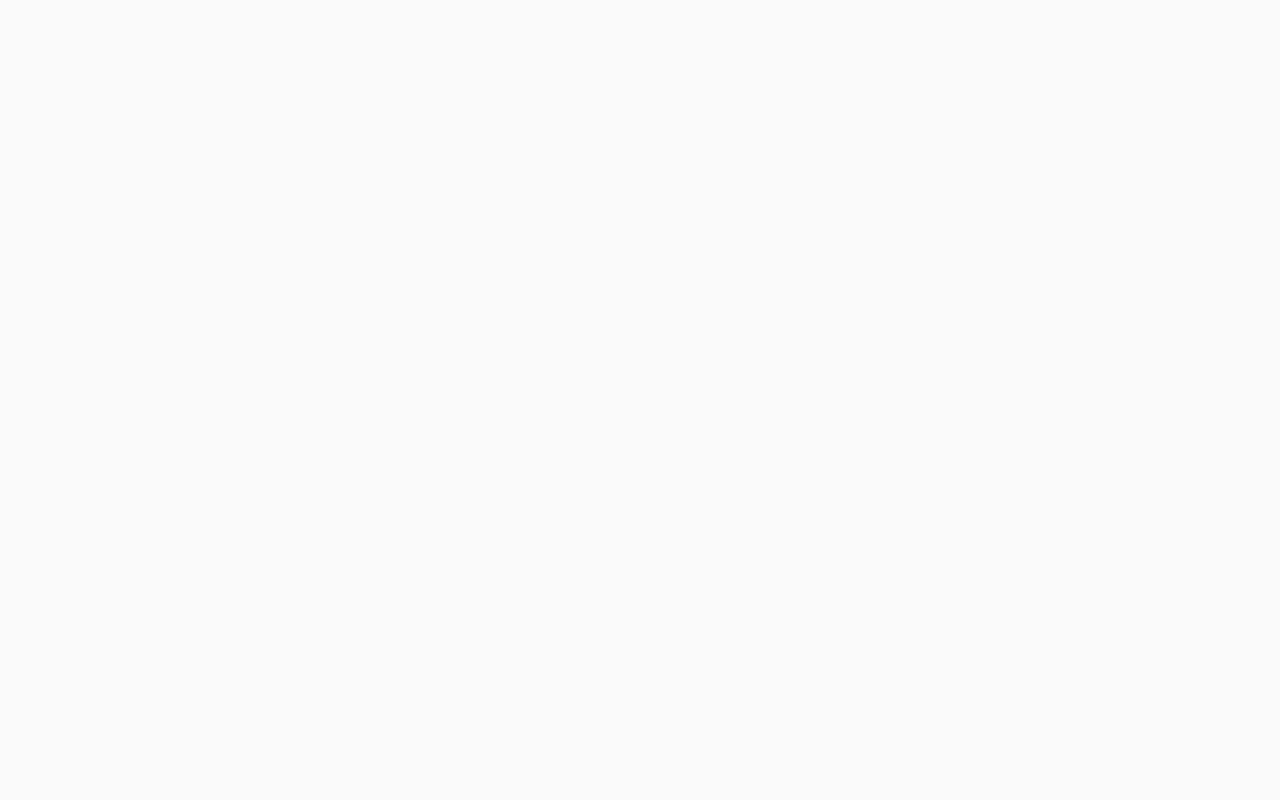
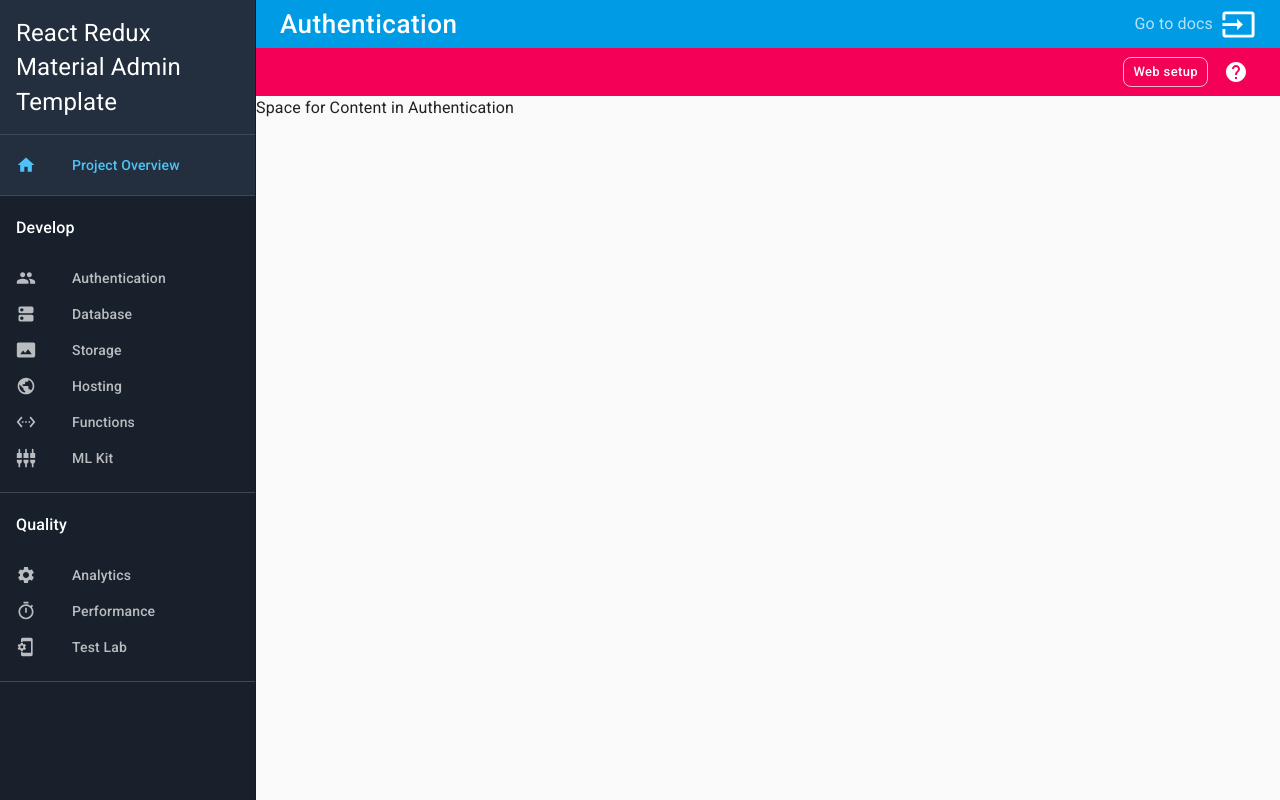
Before and after one commit to WorkingDevel/react-redux-material-admin-template, a React (Create React App) app: page /auth in a window 1280 px wide. Built offline with nearby package versions, Linux system fonts and the light colour scheme.

Commit message:
HomePage linked to "Project Overview"; page dummies for other nav entries

```diff
--- a/src/App.tsx
+++ b/src/App.tsx
@@ -1,6 +1,6 @@
 import React from 'react';
 import './App.css';
-import {CssBaseline} from '@material-ui/core';
+import {CssBaseline, Typography} from '@material-ui/core';
 import {ThemeProvider} from '@material-ui/styles';
 import theme from "./theme";
 import {Route, Switch} from "react-router";
@@ -22,6 +22,69 @@ const App: React.FC = () => {
           <Switch>
             <Route exact path="/login" component={LogInPage}/>
             <Route exact path="/logout" component={LogOutPage}/>
+            <Route exact path="/auth">
+              <AdminHtml pageTitle="Authentication">
+                <Typography component="h1">
+                  Space for Content in Authentication
+                </Typography>
+              </AdminHtml>
+            </Route>
+            <Route exact path="/dev/db">
+              <AdminHtml pageTitle="Database">
+                <Typography component="h1">
+                  Space for Content in Database
+                </Typography>
+              </AdminHtml>
+            </Route>
+            <Route exact path="/dev/storage">
+              <AdminHtml pageTitle="Storage">
+                <Typography component="h1">
+                  Space for Content in Storage
+                </Typography>
+              </AdminHtml>
+            </Route>
+            <Route exact path="/dev/hosting">
+              <AdminHtml pageTitle="Hosting">
+                <Typography component="h1">
+                  Space for Content in Hosting
+                </Typography>
+              </AdminHtml>
+            </Route>
+            <Route exact path="/dev/functions">
+              <AdminHtml pageTitle="Functions">
+                <Typography component="h1">
+                  Space for Content in Functions
+                </Typography>
+              </AdminHtml>
+            </Route>
+            <Route exact path="/dev/mlkit">
+              <AdminHtml pageTitle="ML Kit">
+                <Typography component="h1">
+                  Space for Content in ML Kit
+                </Typography>
+              </AdminHtml>
+            </Route>
+            <Route exact path="/qm/analytics">
+              <AdminHtml pageTitle="Analytics">
+                <Typography component="h1">
+                  Space for Content in Analytics
+                </Typography>
+              </AdminHtml>
+            </Route>
+            <Route exact path="/qm/performance">
+              <AdminHtml pageTitle="Performance">
+                <Typography component="h1">
+                  Space for Content in Performance
+                </Typography>
+              </AdminHtml>
+            </Route>
+            <Route exact path="/qm/lab">
+              <AdminHtml pageTitle="Lab">
+                <Typography component="h1">
+                  Space for Content in Lab
+                </Typography>
+              </AdminHtml>
+            </Route>
             <Route exact path="/">
               <AdminHtml pageTitle="Home">
                 <HomePage/>
--- a/src/components/AdminHeader/index.tsx
+++ b/src/components/AdminHeader/index.tsx
@@ -100,7 +100,12 @@ class AdminHeader extends React.Component<AdminHeaderProps> {
                   </IconButton>
                 </Grid>
               </Hidden>
-              <Grid item xs/>
+              <Grid item xs>
+                <Typography color="inherit" variant="h5">
+                  {title}
+                </Typography>
+              </Grid>
+
               <Grid item>
                 <Typography className={classes.link}>
                   Go to docs
@@ -113,16 +118,13 @@ class AdminHeader extends React.Component<AdminHeaderProps> {
         <AppBar
           component="div"
           className={classes.secondaryBar}
-          color="primary"
+          color="secondary"
           position="static"
           elevation={0}
         >
           <Toolbar>
             <Grid container alignItems="center" spacing={1}>
               <Grid item xs>
-                <Typography color="inherit" variant="h5">
-                  {title}
-                </Typography>
               </Grid>
               <Grid item>
                 <Button className={classes.button} variant="outlined" color="inherit" size="small">
--- a/src/components/Navigator/NavMenuItem.tsx
+++ b/src/components/Navigator/NavMenuItem.tsx
@@ -9,20 +9,29 @@ import {Dispatch} from "redux";
 import {setActiveNavItem} from "../../store/adminHtml/actions";
 import {connect} from "react-redux";
 import {AppState} from "../../store";
+import {AdapterLink} from "../../utils";
 
 interface NavMenuItemOwnProps {
   title: string;
   id: string;
-  active?: boolean;
   icon: React.ReactElement;
+  href: string;
   onClick?: (event: React.MouseEvent<HTMLElement>) => void;
+}
+
+export interface NavMenuItemStateProps {
+  activePage: string;
 }
 
 interface NavMenuItemDispatchProps {
   onItemClick: (id: string) => void
 }
 
-type NavMenuItemProps = WithStyles<typeof navigatorStyles> & NavMenuItemOwnProps & NavMenuItemDispatchProps;
+type NavMenuItemProps =
+  WithStyles<typeof navigatorStyles>
+  & NavMenuItemOwnProps
+  & NavMenuItemStateProps
+  & NavMenuItemDispatchProps;
 
 class NavMenuItem extends React.Component<NavMenuItemProps> {
 
@@ -36,11 +45,10 @@ class NavMenuItem extends React.Component<NavMenuItemProps> {
       this.props.onClick!(event);
     }
     this.props.onItemClick(this.props.id);
-    event.preventDefault();
   }
 
   render() {
-    let {title, id, active, icon, classes} = this.props;
+    let {title, id, activePage, icon, href, classes} = this.props;
 
     return (
       <ListItem
@@ -49,10 +57,12 @@ class NavMenuItem extends React.Component<NavMenuItemProps> {
         className={clsx(
           classes.item,
           classes.itemActionable,
-          active && classes.itemActiveItem,
+          activePage === id && classes.itemActiveItem,
         )}
         key={id !== null ? id : title}
         onClick={this.onClick}
+        component={AdapterLink}
+        to={href}
       >
         <ListItemIcon>{icon}</ListItemIcon>
         <ListItemText
@@ -69,6 +79,10 @@ class NavMenuItem extends React.Component<NavMenuItemProps> {
   }
 }
 
+const mapStateToProps = (state: AppState): NavMenuItemStateProps => ({
+  activePage: state.adminHtml.activePage
+});
+
 const mapDispatchToProps = (dispatch: Dispatch, ownProps: NavMenuItemOwnProps): NavMenuItemDispatchProps => {
   return {
     onItemClick: (id: string) => {
@@ -78,8 +92,8 @@ const mapDispatchToProps = (dispatch: Dispatch, ownProps: NavMenuItemOwnProps):
 };
 
 export default withStyles(navigatorStyles)(
-  connect<null, NavMenuItemDispatchProps, NavMenuItemOwnProps, AppState>(
-    null,
+  connect<NavMenuItemStateProps, NavMenuItemDispatchProps, NavMenuItemOwnProps, AppState>(
+    mapStateToProps,
     mapDispatchToProps
   )(NavMenuItem)
 );
--- a/src/components/Navigator/index.tsx
+++ b/src/components/Navigator/index.tsx
@@ -7,6 +7,11 @@ import NavMenu from "./NavMenu";
 import {navigation} from "../../config/navigation";
 import NavMenuItem from "./NavMenuItem";
 import {DrawerProps} from "@material-ui/core/Drawer";
+import {Dispatch} from "redux";
+import {setActiveNavItem} from "../../store/adminHtml/actions";
+import {connect} from "react-redux";
+import {AppState} from "../../store";
+import {AdapterLink} from "../../utils";
 
 export interface NavigatorGroup {
   id: string,
@@ -18,8 +23,8 @@ export interface NavigatorEntry {
   id: string,
   title: string,
   icon: React.ReactElement,
+  href: string;
   onClick?: (event: React.MouseEvent<HTMLElement>) => void;
-  href?: string;
 }
 
 interface NavigatorOwnProps extends WithStyles<typeof navigatorStyles> {
@@ -30,15 +35,27 @@ interface NavigatorOwnProps extends WithStyles<typeof navigatorStyles> {
 }
 
 export interface NavigatorStateProps {
-  active: string;
+  activePage: string;
 }
 
-export type NavigatorProps = NavigatorStateProps & NavigatorOwnProps & DrawerProps;
+interface NavigatorDispatchProps {
+  onItemClick: (id: string) => void
+}
+
+export type NavigatorProps = NavigatorStateProps & NavigatorOwnProps & DrawerProps & NavigatorDispatchProps;
 
 class Navigator extends React.Component<NavigatorProps> {
+  constructor(props: any) {
+    super(props);
+    this.onClick = this.onClick.bind(this);
+  }
+
+  onClick(event: React.MouseEvent<HTMLElement>): void {
+    this.props.onItemClick("home");
+  }
 
   render() {
-    const {title, subTitle, variant, classes, active, ...other} = this.props;
+    const {title, subTitle, variant, classes, activePage, onItemClick, ...other} = this.props;
     return (
       <Drawer variant={variant} {...other}>
         <List disablePadding>
@@ -49,8 +66,12 @@ class Navigator extends React.Component<NavigatorProps> {
             {title}
           </ListItem>
           <ListItem
-            className={clsx(classes.item, classes.itemCategory)}
+            button
+            className={clsx(classes.item, classes.itemCategory, activePage === "home" && classes.itemActiveItem)}
             key="2"
+            onClick={this.onClick}
+            component={AdapterLink}
+            to="/"
           >
             <ListItemIcon>
               <HomeIcon/>
@@ -66,14 +87,14 @@ class Navigator extends React.Component<NavigatorProps> {
           {navigation.map(({id, title, entries}) => (
             <React.Fragment key={id}>
               <NavMenu title={title} id={id}>
-                {entries.map(({id: childId, icon, title, onClick}) => (
+                {entries.map(({id: childId, icon, title, onClick, href}) => (
                   <React.Fragment key={childId}>
                     <NavMenuItem
                       title={title}
                       id={childId}
-                      active={childId === active}
                       icon={icon}
                       onClick={onClick}
+                      href={href}
                     >
                     </NavMenuItem>
                   </React.Fragment>
@@ -87,5 +108,21 @@ class Navigator extends React.Component<NavigatorProps> {
   }
 }
 
+const mapDispatchToProps = (dispatch: Dispatch, ownProps: NavigatorOwnProps): NavigatorDispatchProps => {
+  return {
+    onItemClick: (id: string) => {
+      dispatch(setActiveNavItem(id))
+    }
+  }
+};
 
-export default withStyles(navigatorStyles)(Navigator)
+const mapStateToProps = (state: AppState): NavigatorStateProps => ({
+  activePage: state.adminHtml.activePage
+});
+
+export default withStyles(navigatorStyles)(
+  connect<NavigatorStateProps, NavigatorDispatchProps, NavigatorOwnProps, AppState>(
+    mapStateToProps,
+    mapDispatchToProps
+  )(Navigator)
+);
--- a/src/config/navigation.tsx
+++ b/src/config/navigation.tsx
@@ -19,22 +19,22 @@ export const navigation: Array<NavigatorGroup> = [
         id: 'dev.auth',
         title: 'Authentication',
         icon: <PeopleIcon/>,
-        onClick: (event: React.MouseEvent<HTMLElement>) => (console.log('browse'))
+        href: "/auth"
       },
-      {id: 'dev.db', title: 'Database', icon: <DnsRoundedIcon/>},
-      {id: 'dev.storage', title: 'Storage', icon: <PermMediaOutlinedIcon/>},
-      {id: 'dev.hosting', title: 'Hosting', icon: <PublicIcon/>},
-      {id: 'dev.functions', title: 'Functions', icon: <SettingsEthernetIcon/>},
-      {id: 'dev.mlkit', title: 'ML Kit', icon: <SettingsInputComponentIcon/>}
+      {id: 'dev.db', title: 'Database', icon: <DnsRoundedIcon/>, href: "/dev/db"},
+      {id: 'dev.storage', title: 'Storage', icon: <PermMediaOutlinedIcon/>, href: "/dev/storage"},
+      {id: 'dev.hosting', title: 'Hosting', icon: <PublicIcon/>, href: "/dev/hosting"},
+      {id: 'dev.functions', title: 'Functions', icon: <SettingsEthernetIcon/>, href: "/dev/functions"},
+      {id: 'dev.mlkit', title: 'ML Kit', icon: <SettingsInputComponentIcon/>, href: "/dev/mlkit"}
     ],
   },
   {
     id: 'qm',
     title: 'Quality',
     entries: [
-      {id: 'qm.analytics', title: 'Analytics', icon: <SettingsIcon/>},
-      {id: 'qm.performance', title: 'Performance', icon: <TimerIcon/>},
-      {id: 'qm.lab', title: 'Test Lab', icon: <PhonelinkSetupIcon/>},
+      {id: 'qm.analytics', title: 'Analytics', icon: <SettingsIcon/>, href: "/qm/analytics"},
+      {id: 'qm.performance', title: 'Performance', icon: <TimerIcon/>, href: "/qm/performance"},
+      {id: 'qm.lab', title: 'Test Lab', icon: <PhonelinkSetupIcon/>, href: "/qm/lab"},
     ],
   },
 ];
--- a/src/layouts/AdminHtml.tsx
+++ b/src/layouts/AdminHtml.tsx
@@ -44,7 +44,6 @@ class AdminHtml extends React.Component<AdminHtmlProps> {
                 open={this.props.mobileOpen}
                 title={AppConfig.title}
                 subTitle="Project Overview"
-                active={this.props.activePage}
               />
             </Hidden>
             <Hidden xsDown implementation="css">
@@ -54,7 +53,6 @@ class AdminHtml extends React.Component<AdminHtmlProps> {
                 variant="permanent"
                 title={AppConfig.title}
                 subTitle="Project Overview"
-                active={this.props.activePage}
               />
             </Hidden>
           </nav>
--- a/src/store/adminHtml/reducers.ts
+++ b/src/store/adminHtml/reducers.ts
@@ -3,7 +3,7 @@ import {AdminHtmlActionTypes, SET_ACTIVE_NAV_ITEM, TOGGLE_MOBILE_OPEN} from "./a
 
 const initialState: AdminHtmlState = {
   mobileOpen: false,
-  activePage: "dev.auth"
+  activePage: "home"
 };
 
 export const adminHtmlReducer = (
```
